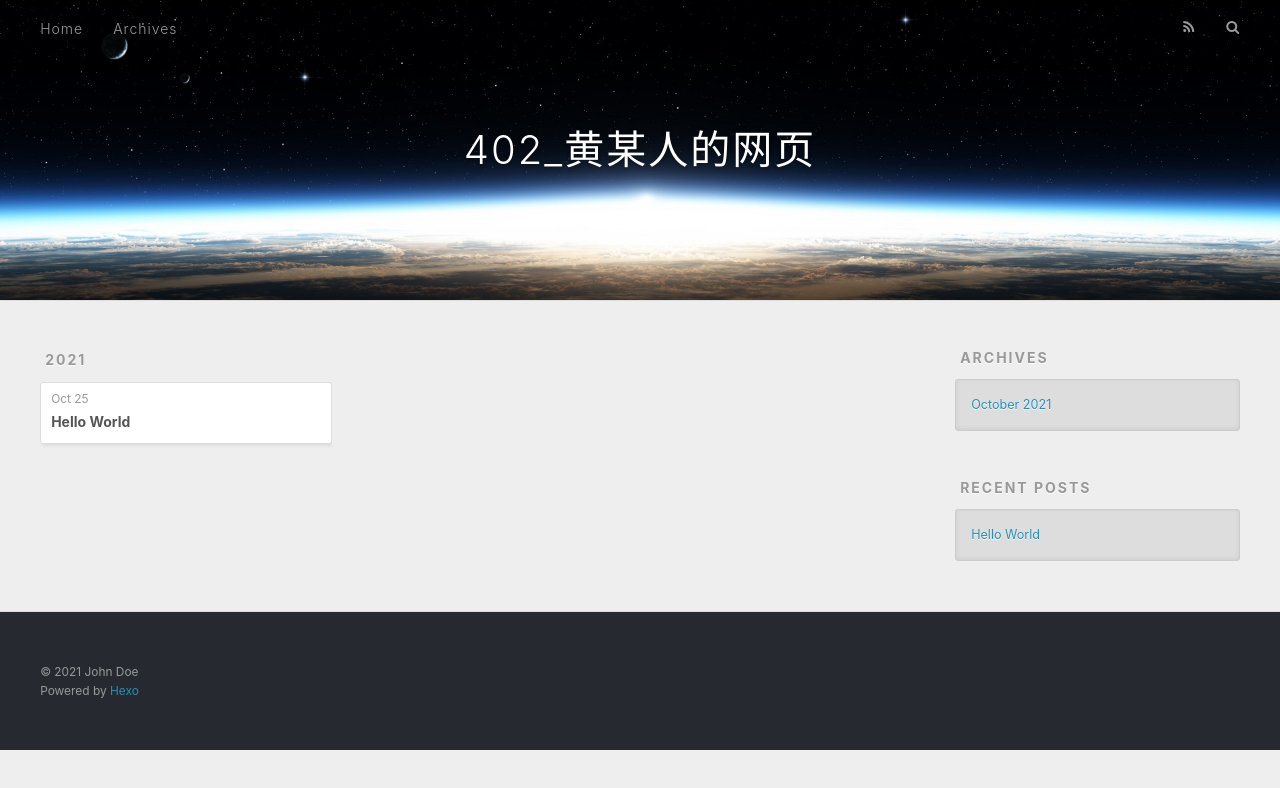
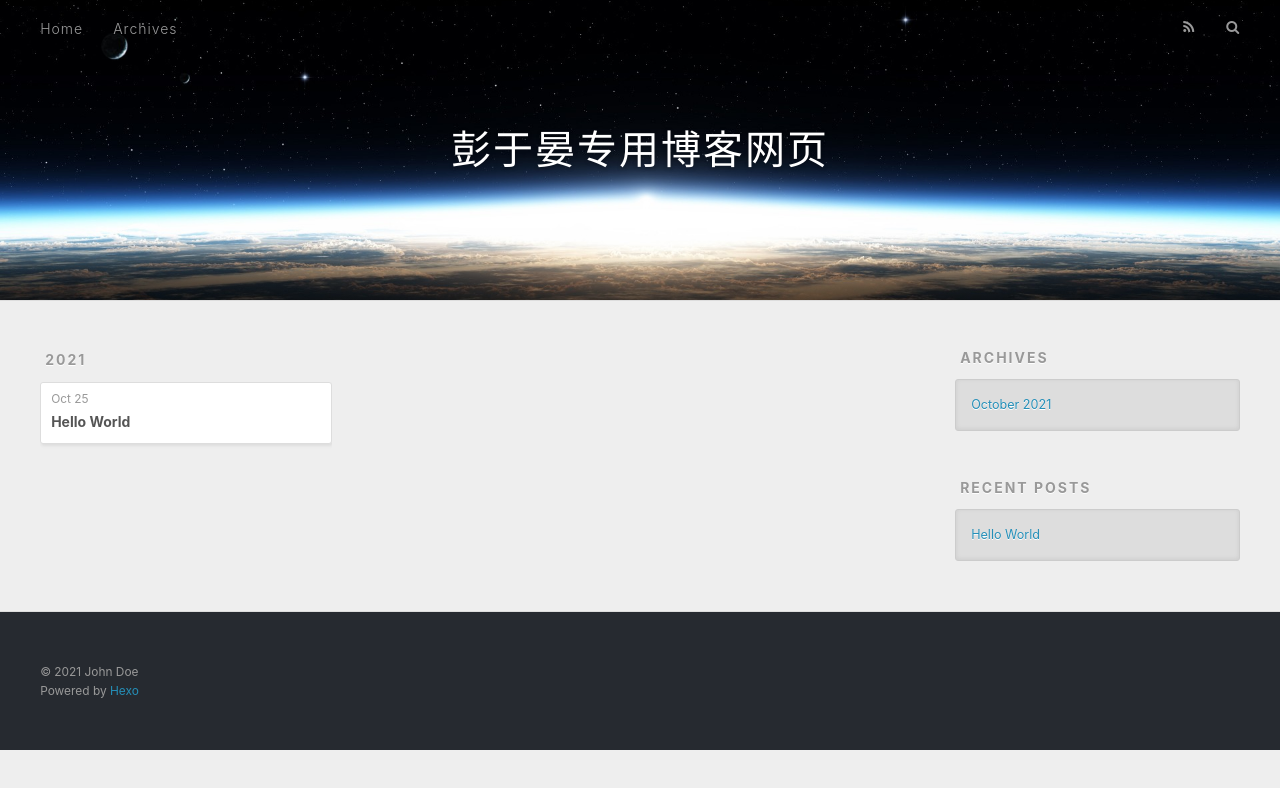
Before and after one commit to BrucehWayne/BruchhWayne.github.io, a plain HTML site: page archives/2021/10/index.html in a window 1280 px wide. Drawn offline with nearby package versions, Linux system fonts and the light colour scheme.

Commit message:
Site updated: 2021-10-25 11:25:38

```diff
--- a/archives/2021/10/index.html
+++ b/archives/2021/10/index.html
@@ -5,17 +5,17 @@
 
 
 
-  <title>Archives: 2021/10 | 402_黄某人的网页</title>
+  <title>Archives: 2021/10 | 彭于晏专用博客网页</title>
   <meta name="viewport" content="width=device-width, initial-scale=1, maximum-scale=1">
   <meta property="og:type" content="website">
-<meta property="og:title" content="402_黄某人的网页">
+<meta property="og:title" content="彭于晏专用博客网页">
 <meta property="og:url" content="http://example.com/archives/2021/10/index.html">
-<meta property="og:site_name" content="402_黄某人的网页">
+<meta property="og:site_name" content="彭于晏专用博客网页">
 <meta property="og:locale">
 <meta property="article:author" content="John Doe">
 <meta name="twitter:card" content="summary">
 
-    <link rel="alternate" href="/atom.xml" title="402_黄某人的网页" type="application/atom+xml">
+    <link rel="alternate" href="/atom.xml" title="彭于晏专用博客网页" type="application/atom+xml">
 
 
     <link rel="icon" href="/favicon.png">
@@ -36,7 +36,7 @@
   <div id="header-outer" class="outer">
     <div id="header-title" class="inner">
       <h1 id="logo-wrap">
-        <a href="/" id="logo">402_黄某人的网页</a>
+        <a href="/" id="logo">彭于晏专用博客网页</a>
       </h1>
 
     </div>
```
Also changed, not shown: 2021/10/25/hello-world/index.html (+4 -4 lines), archives/2021/index.html (+5 -5 lines), archives/index.html (+5 -5 lines), index.html (+5 -5 lines).
